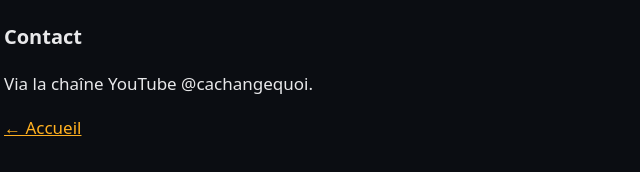
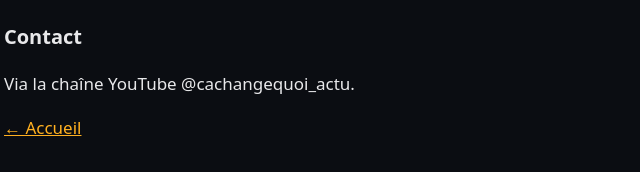
Before and after one commit to cachangequoi7/cachangequoi7.github.io, a plain HTML site: page privacy.html in a window 1280 px wide. Shown: the part 936-1108 px from the top of the page, 316-956 px from the left. Drawn offline with Linux system fonts and the light colour scheme.

Commit message:
Update privacy.html

```diff
--- a/privacy.html
+++ b/privacy.html
@@ -16,6 +16,6 @@
 <p>L'accès peut être retiré à tout moment depuis <a href="https://myaccount.google.com/permissions">myaccount.google.com/permissions</a>.</p>
 <p>L'utilisation des services YouTube est soumise aux <a href="https://www.youtube.com/t/terms">Conditions d'utilisation de YouTube</a> et aux <a href="https://policies.google.com/privacy">Règles de confidentialité de Google</a>.</p>
 <h2>Contact</h2>
-<p>Via la chaîne YouTube @cachangequoi.</p>
+<p>Via la chaîne YouTube @cachangequoi_actu.</p>
 <p><a href="index.html">← Accueil</a></p>
 </main></body></html>
```
